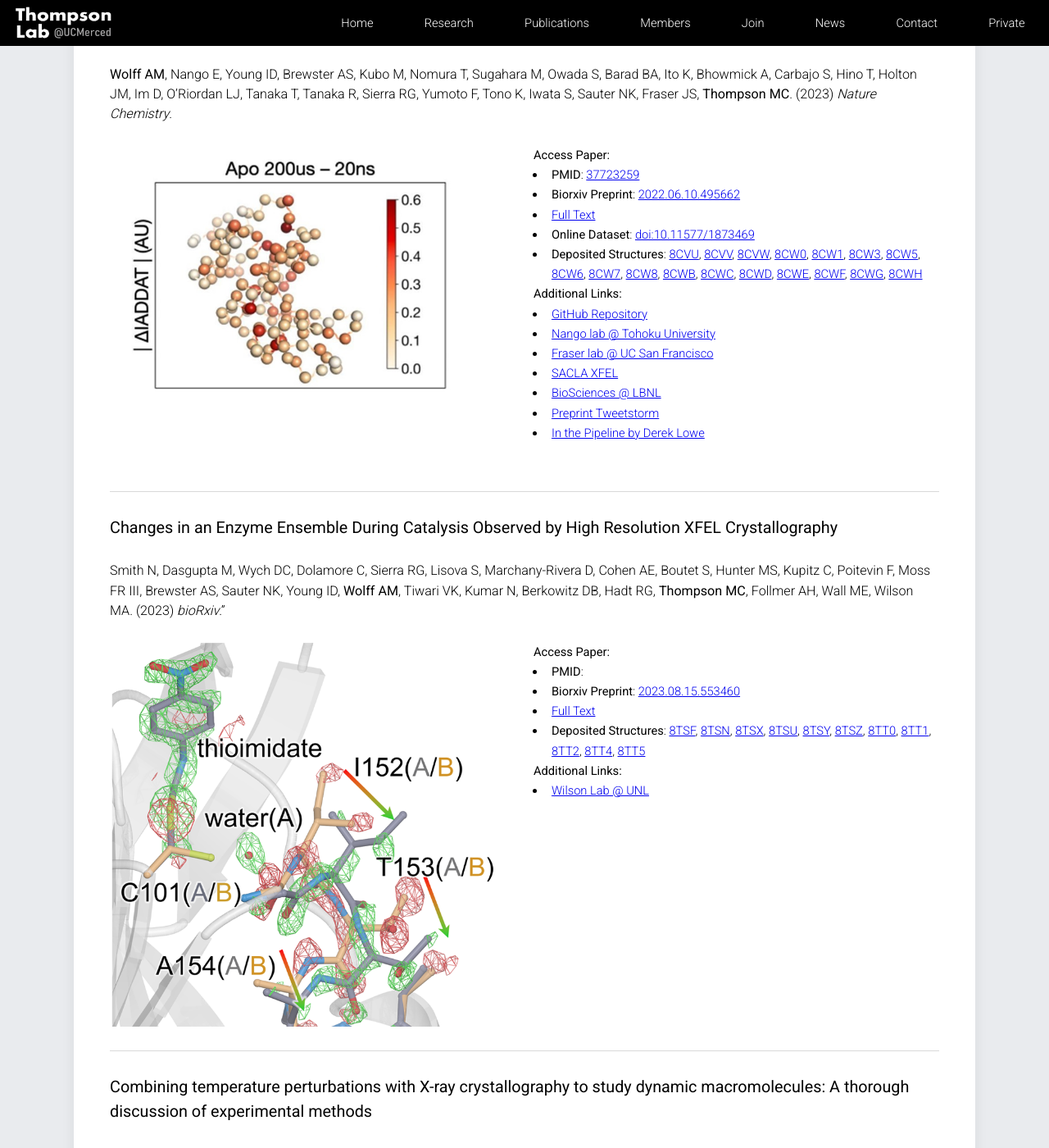
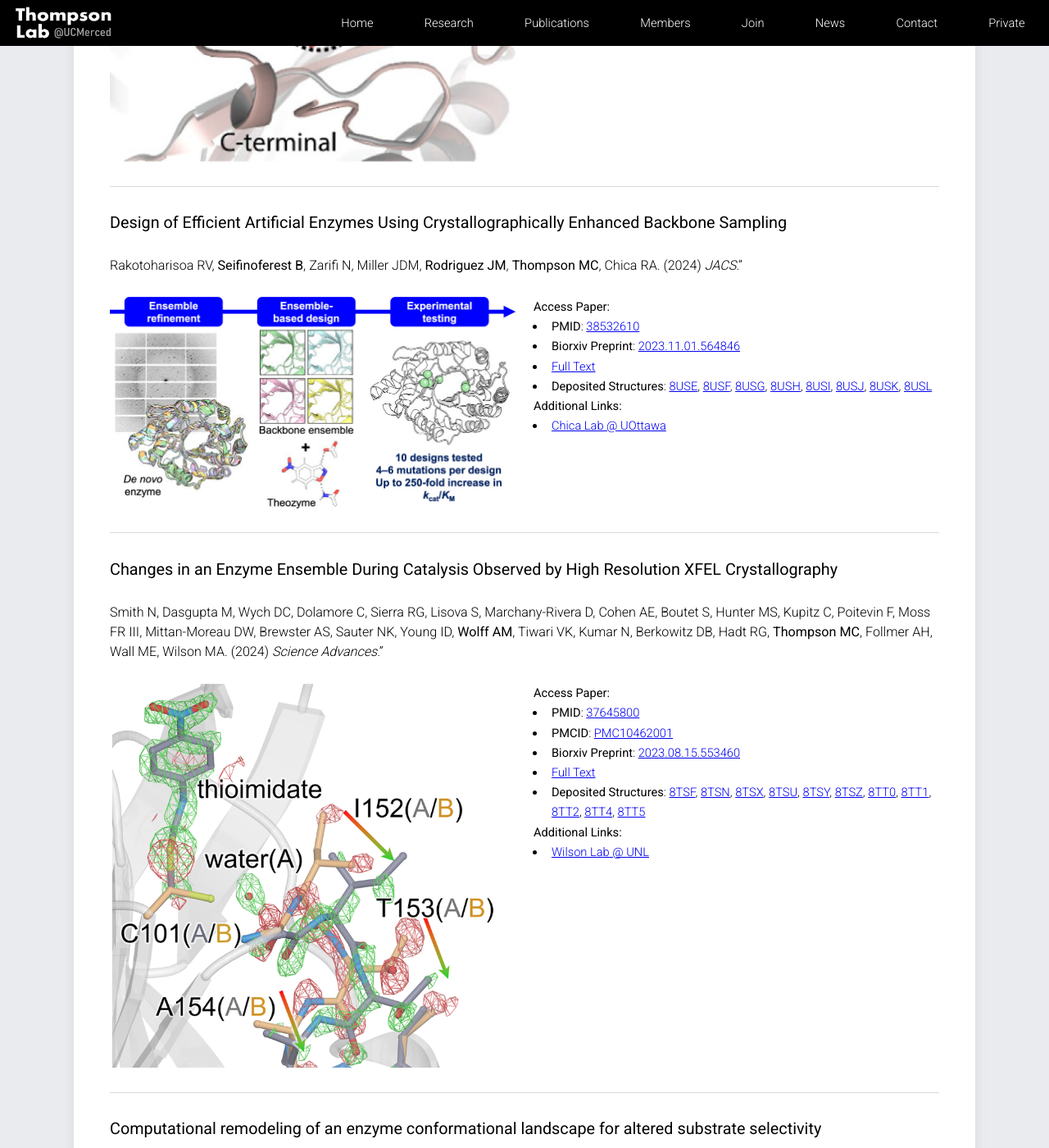
Before and after one commit to mthompson-lab/mthompson-lab.github.io, a Jekyll site: the page built from publications/index.html, in a window 1280 px wide and 1400 px high, scrolled down 886 px. Shown: the whole window at 82% size. Built offline with Jekyll 4.4.1, drawn with Linux system fonts in a browser that asks for light colours; some of the changed text lies outside the part shown.

Commit message:
publication updates

```diff
--- a/_data/publications.yml
+++ b/_data/publications.yml
@@ -13,8 +13,78 @@
 #     - name: 'Mullins lab'
 #       url: http://mullinslab.ucsf.edu/
 #
+
+
+- title: "**The C-terminal Region of D-DT Regulates Molecular Recognition for Protein–Ligand Complexes**"
+  citation: Parkins A, Pilien AVR, **Wolff AM**, Argueta C, Vargas J, Sadeghi S, Franz AH, **Thompson MC**, Pantouris G. (2024) *Journal of Medicinal Chemistry*."
+  date: 202404
+  image: '/images/pub/parkins_2024.jpeg'
+  pmid: 38670943
+  pmcid:
+  biorxiv:
+  pdf: '/pdf/parkins_2024.pdf'
+  pdbs:
+    - 8VDY
+    - 8VFK
+    - 8VFL
+    - 8VFN
+    - 8VFO
+    - 8VFW
+    - 8VG7
+    - 8VG8
+  links:
+    - name: Pantouris Lab @ University of the Pacific
+      url: https://sites.google.com/view/pantouris-lab/home
+
+
+- title: "**Design of Efficient Artificial Enzymes Using Crystallographically Enhanced Backbone Sampling**"
+  citation: Rakotoharisoa RV, **Seifinoferest B**, Zarifi N, Miller JDM, **Rodriguez JM**, **Thompson MC**, Chica RA. (2024) *JACS*."
+  date: 202403
+  image: '/images/pub/rakotoharisoa_2024.jpeg'
+  pmid: 38532610
+  pmcid:
+  biorxiv: '2023.11.01.564846'
+  pdf: '/pdf/rakotoharisoa_2024.pdf'
+  pdbs:
+    - 8USE
+    - 8USF
+    - 8USG
+    - 8USH
+    - 8USI
+    - 8USJ
+    - 8USK
+    - 8USL
+  links:
+    - name: Chica Lab @ UOttawa
+      url: https://mysite.science.uottawa.ca/rchica/
+
+
+- title: "**Changes in an Enzyme Ensemble During Catalysis Observed by High Resolution XFEL Crystallography**"
+  citation: Smith N, Dasgupta M, Wych DC, Dolamore C, Sierra RG, Lisova S, Marchany-Rivera D, Cohen AE, Boutet S, Hunter MS, Kupitz C, Poitevin F, Moss FR III, Mittan-Moreau DW, Brewster AS, Sauter NK, Young ID, **Wolff AM**, Tiwari VK, Kumar N, Berkowitz DB, Hadt RG, **Thompson MC**, Follmer AH, Wall ME, Wilson MA. (2024) *Science Advances*."
+  date: 202403
+  image: '/images/pub/smith_2023.png'
+  pmid: 37645800
+  pmcid: PMC10462001
+  biorxiv: '2023.08.15.553460'
+  pdf: '/pdf/smith_2024_SciAdv.pdf'
+  pdbs:
+    - 8TSF
+    - 8TSN
+    - 8TSX
+    - 8TSU
+    - 8TSY
+    - 8TSZ
+    - 8TT0
+    - 8TT1
+    - 8TT2
+    - 8TT4
+    - 8TT5
+  links:
+    - name: Wilson Lab @ UNL
+      url: https://redoxbiologycenter.unl.edu/markwilsonphd
+
 - title: "**Computational remodeling of an enzyme conformational landscape for altered substrate selectivity**"
-  citation: "St-Jacques AD, **Rodriguez JM**, Eason MG, Foster SM, Khan ST, Damry AM, Goto NK, **Thompson MC**, Chica RA. (2022) *Nature Communications*."
+  citation: "St-Jacques AD, **Rodriguez JM**, Eason MG, Foster SM, Khan ST, Damry AM, Goto NK, **Thompson MC**, Chica RA. (2023) *Nature Communications*."
   date: '202309'
   image: '/images/pub/st-jacques_2022.png'
   pmid: 37770431
@@ -47,7 +117,7 @@
   date: 202309
   image: '/images/pub/wolff_2022.jpg'
   pmid: 37723259
-  pmcid:
+  pmcid: PMC10624634
   biorxiv: '2022.06.10.495662'
   pdf: '/pdf/wolff_2023.pdf'
   pdbs:
@@ -71,6 +141,8 @@
   data:
     - '10.11577/1873469'
   links:
+    - name: In the Pipeline by Derek Lowe
+      url: https://www.science.org/content/blog-post/warming-proteins-under-x-ray-beam
     - name: GitHub Repository
       url: https://github.com/mthompson-lab/Temperature-Jump-Crystallography_Analysis-for-Paper/
     - name: Nango lab @ Tohoku University
@@ -83,50 +155,16 @@
       url: https://biosciences.lbl.gov/
     - name: Preprint Tweetstorm
       url: https://twitter.com/MThompsonLab/status/1536365959174234112
-    - name: In the Pipeline by Derek Lowe
-      url: https://www.science.org/content/blog-post/warming-proteins-under-x-ray-beam
 
-- title: "**Changes in an Enzyme Ensemble During Catalysis Observed by High Resolution XFEL Crystallography**"
-  citation: Smith N, Dasgupta M, Wych DC, Dolamore C, Sierra RG, Lisova S, Marchany-Rivera D, Cohen AE, Boutet S, Hunter MS, Kupitz C, Poitevin F, Moss FR III, Brewster AS, Sauter NK, Young ID, **Wolff AM**, Tiwari VK, Kumar N, Berkowitz DB, Hadt RG, **Thompson MC**, Follmer AH, Wall ME, Wilson MA. (2023) *bioRxiv*."
-  date: 202308
-  image: '/images/pub/smith_2023.png'
-  pmid:
-  pmcid:
-  biorxiv: '2023.08.15.553460'
-  pdf: '/pdf/smith_2023_biorxiv.png'
-  pdbs:
-    - 8TSF
-    - 8TSN
-    - 8TSX
-    - 8TSU
-    - 8TSY
-    - 8TSZ
-    - 8TT0
-    - 8TT1
-    - 8TT2
-    - 8TT4
-    - 8TT5
-  links:
-    - name: Wilson Lab @ UNL
-      url: https://redoxbiologycenter.unl.edu/markwilsonphd
-
-- title: "**Combining temperature perturbations with X-ray crystallography to study dynamic macromolecules: A thorough discussion of experimental methods**"
-  citation: "**Thompson MC** (2023) *Methods in Enzymology*."
-  date: 202308
-  image: '/images/pub/thompson_2023.png'
-  pmid: 37748829
-  pmcid:
-  biorxiv: '2023.08.15.553460'
-  pdf: '/pdf/thompson_2023.pdf'
 
 - title: "**Structural characterization of ligand binding and pH-specific enzymatic activity of mouse Acidic Mammalian Chitinase**"
-  citation: "Diaz RE, Ecker AK, Correy GJ, Asthana P, Young ID, Faust B, **Thompson MC**, Seiple IB, Van Dyken SJ, Locksley RM, Fraser JS. (2023) *bioRxiv*."
-  date: '202306'
+  citation: "Diaz RE, Ecker AK, Correy GJ, Asthana P, Young ID, Faust B, **Thompson MC**, Seiple IB, Van Dyken SJ, Locksley RM, Fraser JS. (2023) *eLife*."
+  date: '202308'
   image: '/images/pub/diaz_2023.png'
   pmid:
   pmcid:
   biorxiv: '2023.06.03.542675'
-  pdf: '/pdf/diaz_2023_biorxiv.pdf'
+  pdf: '/pdf/diaz_2023_march2024update.pdf'
   pdbs:
     - 8FG5
     - 8FG7
@@ -146,6 +184,16 @@
       url: https://sites.wustl.edu/vandykenlab/
     - name: Locksley Lab @ UC San Francisco
       url: https://locksleylab.ucsf.edu/
+
+- title: "**Combining temperature perturbations with X-ray crystallography to study dynamic macromolecules: A thorough discussion of experimental methods**"
+  citation: "**Thompson MC** (2023) *Methods in Enzymology*."
+  date: 202308
+  image: '/images/pub/thompson_2023.png'
+  pmid: 37748829
+  pmcid:
+  biorxiv: '2023.08.15.553460'
+  pdf: '/pdf/thompson_2023.pdf'
+
 
 - title: "**The mechanisms of catalysis and ligand binding for the SARS-CoV-2 NSP3 macrodomain from neutron and X-ray diffraction at room temperature**"
   citation: "Correy GJ, Kneller DW, Phillips G, Pant S, Russi S, Cohen AE, Meigs G, Holton JM, Gahbauer S, **Thompson MC**, Ashworth A, Coates L, Kovalevsky A, Meilleur F, Fraser JS. (2022) *Science Advances*."
```
Also changed, not shown: images/pub/parkins_2024.jpeg (added), images/pub/rakotoharisoa_2024.jpeg (added), 4 other files.
